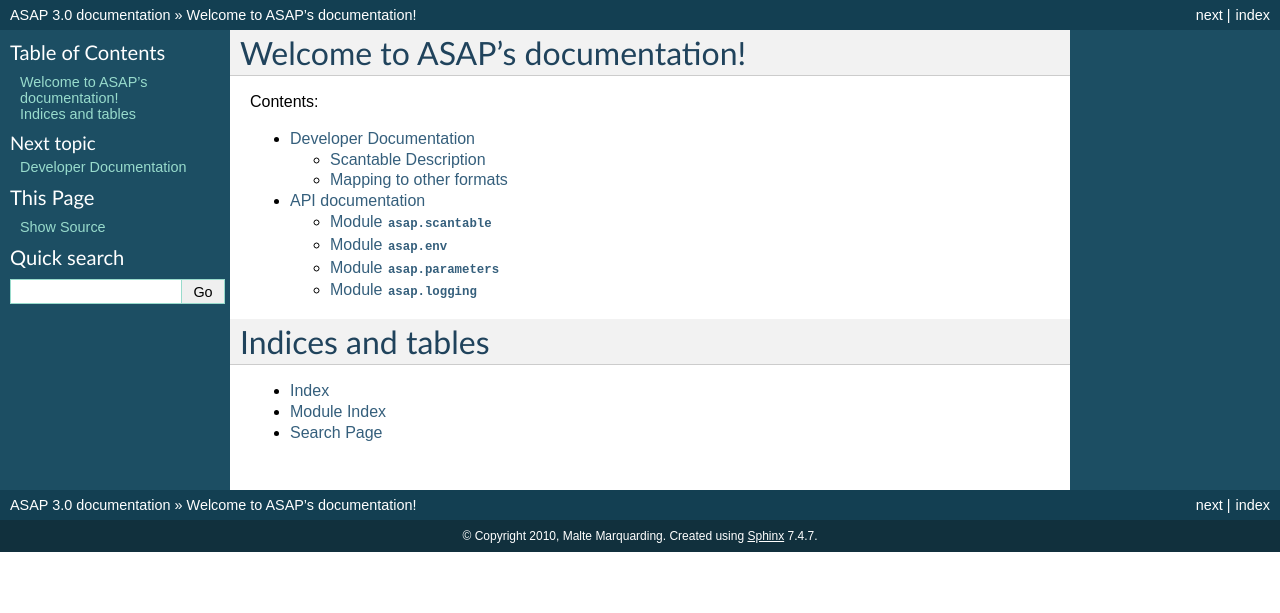
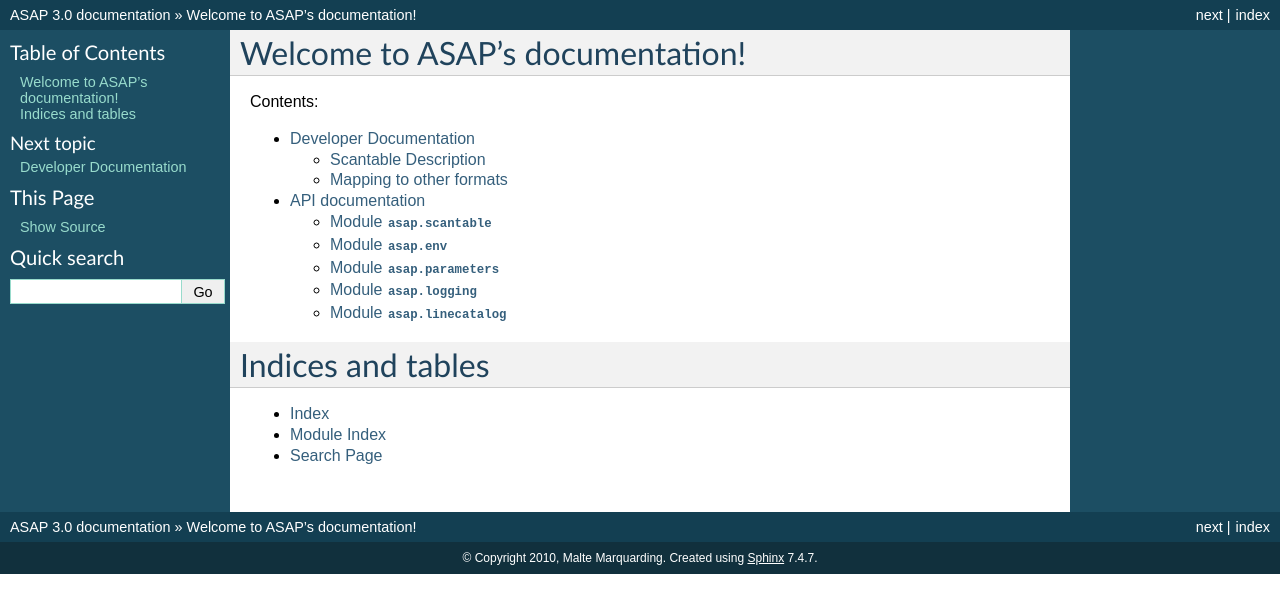
Before and after one commit to ICRAR/asap, a Sphinx documentation site: the page built from doc/source/index.rst, in a window 1280 px wide. Shown: the top 613 px of the page. Built offline with Sphinx 7.4.7, drawn with Linux system fonts in a browser that asks for light colours; formulas are drawn with MathJax 3; pages that are not in the unit, such as notebooks, are missing from menus.

Commit message:
Added linecatalog to api docs

```diff
--- a/doc/source/api.rst
+++ b/doc/source/api.rst
@@ -30,3 +30,11 @@
 .. automodule:: asap.logging
    :members:
 ..   :undoc-members:
+
+
+Module :mod:`asap.linecatalog`
+==============================
+
+.. automodule:: asap.linecatalog
+   :members:
+..   :undoc-members:
```
